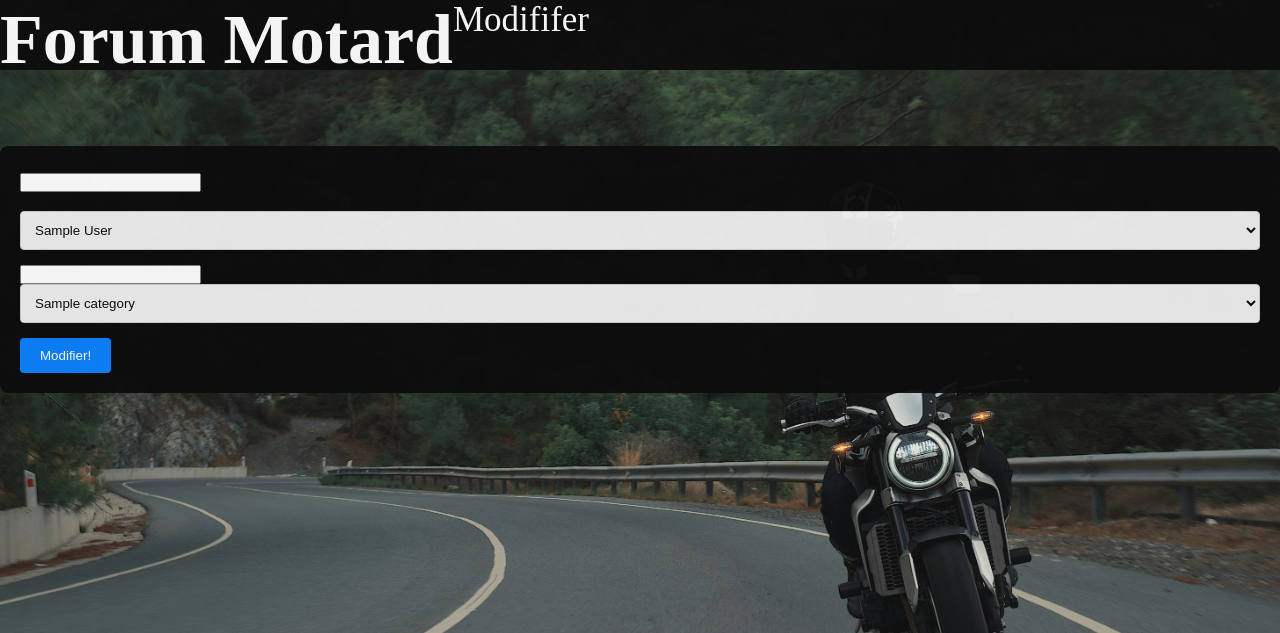
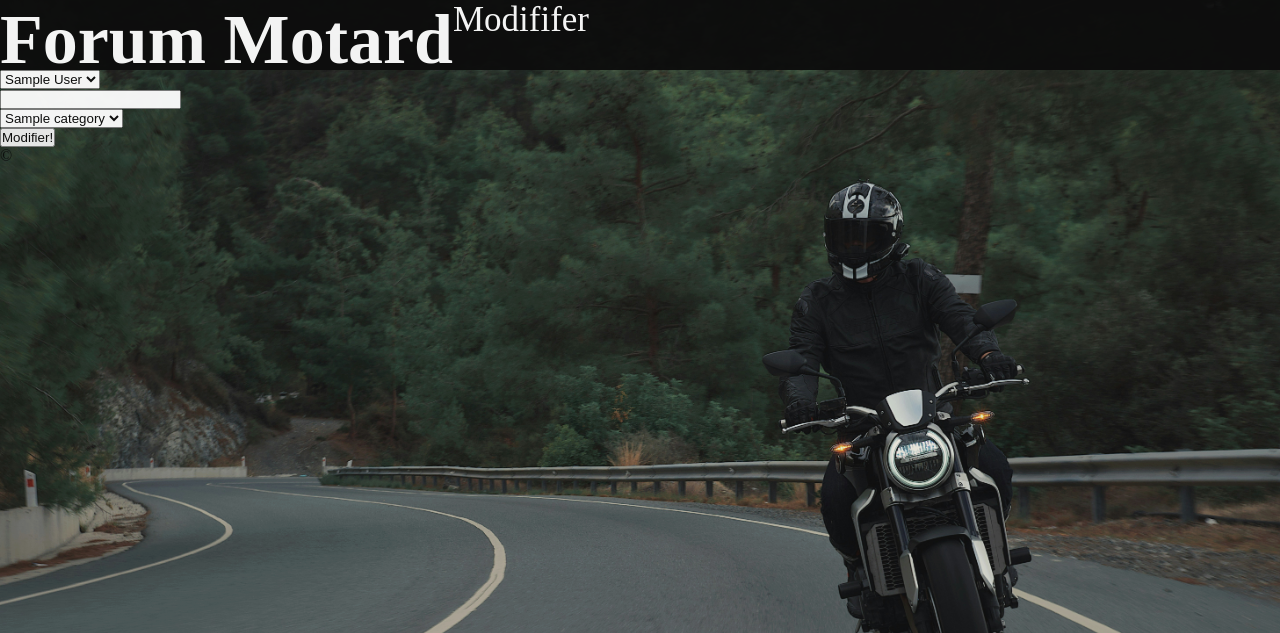
Before and after one commit to AxelMGit/ESGI-ProjetAnnuel1, a PHP site: page /modifier.php?idpost=1 in a window 1280 px wide. Shown: the top 633 px of the page. Run offline with PHP 8.4, Linux system fonts and the light colour scheme; tables that the repository leaves empty or names only in its code hold one stand-in row (values such as "Sample post"); data that the repository does not hold is empty; some web fonts are replaced.

Commit message:
Suppresion des choses inutiles

```diff
--- a/login.php
+++ b/login.php
@@ -169,10 +169,8 @@ button:hover{
             <a href="signup.php" class="signup-button">Inscription</a>
 
         </div>
-    </div>
+        </div>
     <div class="background">
-        <div class="shape"></div>
-        <div class="shape"></div>
     </div>
     <form>
         <h3>Connecter</h3>
--- a/signup.php
+++ b/signup.php
@@ -301,8 +301,6 @@ button:hover{
         </div>
     </div>
     <div class="background">
-        <div class="shape"></div>
-        <div class="shape"></div>
     </div>
     <form class="formsign" method="post" onsubmit="ouvrirBoiteDialogue(event)">
         <h3>Inscription</h3>
@@ -317,7 +315,7 @@ button:hover{
             <div class="formsign_droite">
 
                 <label >Mail :</label>
-                <input type="text" placeholder="example@mail.com" name="mail">
+                <input type="text" placeholder="exemple@mail.com" name="mail">
 
                 <label>Mot de passe :</label>
                 <input type="password" placeholder="Mot de passe :" name="mdp">
--- a/style.css
+++ b/style.css
@@ -315,6 +315,8 @@ img {
   width: 100%;
 }
 
+
+/* //////////////STYLE CHATBOT/////////// */
 #chatbot {
   width: 50vh;
   height: 50vh;
@@ -361,96 +363,8 @@ img {
     width: 9%;
 }
 
-/* ///////////////////////////STYLE PAGE FORUM/////////// */
+/* boite dialog page signup/////////////////////////////////////// */
 
-/* Stylisation du formulaire */
-#post {
-  background-color: #000000;
-  padding: 20px;
-  border-radius: 8px;
-  margin-top: 10%;
-  z-index: -1;
-}
+/* ////////////////////////TEST CURSEUR/////////////// */
 
-#post label {
-  display: block;
-  margin-bottom: 10px;
-  color: #ffffff;
-}
-
-#post input[type="text"],
-#post select {
-  width: 100%;
-  padding: 10px;
-  margin-bottom: 15px;
-  border: 1px solid #ccc;
-  border-radius: 4px;
-}
-
-#post textarea {
-  width: 100%;
-  padding: 10px;
-  margin-bottom: 15px;
-  border: 1px solid #ccc;
-  border-radius: 4px;
-}
-
-#post input[type="submit"] {
-  background-color: #007bff;
-  color: #fff;
-  padding: 10px 20px;
-  border: none;
-  border-radius: 4px;
-  cursor: pointer;
-}
-
-/* Stylisation des publications */
-.post {
-  background-color: #fff;
-  border: 1px solid #ddd;
-  border-radius: 8px;
-  padding: 20px;
-  margin-bottom: 20px;
-}
-
-.post h2 {
-  font-size: 24px;
-  margin-bottom: 10px;
-}
-
-.post h3 {
-  font-size: 18px;
-  margin-bottom: 10px;
-  color: #888;
-}
-
-.post p {
-  font-size: 14px;
-  color: #555;
-}
-
-.post .actions {
-  margin-top: 10px;
-}
-
-.post .actions a {
-  color: #007bff;
-  text-decoration: none;
-  margin-right: 10px;
-}
-
-.post .actions a:hover {
-  text-decoration: underline;
-}
-
-.input-label {
-  margin-top: 5%; /* Ajuste cette valeur selon tes préférences */
-}
-
-.input-field {
-  /* Styles pour les champs de saisie si nécessaire */
-}
-
-
-
-/* boite dialog page signup/////////////////////////////////////// */
+/* ///////////////////////////ECRAN DACCUEIL///////////////////// */
```
Also changed, not shown: ajouter.php (+0 -8 lines), index.php (+5 -5 lines), img/bg2.png (deleted).
